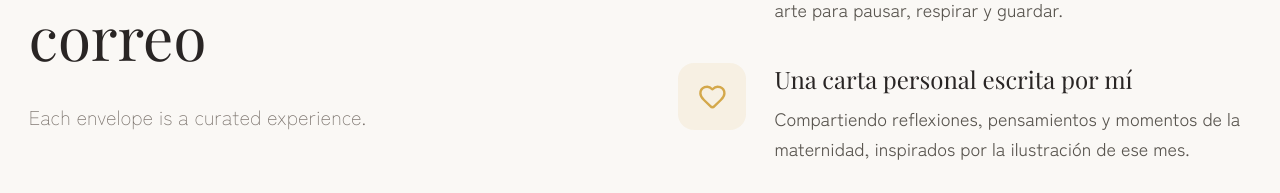
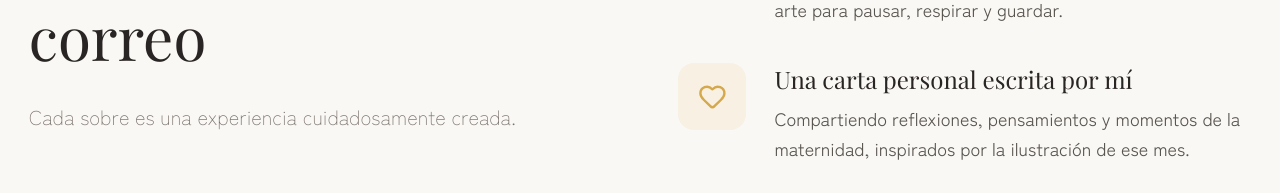
Before and after one commit to brunoferraric1/Clarearte, a Next.js app: page /1/supermamasclub in a window 1280 px wide. Shown: the part 3866-4059 px from the top of the page. Built offline with nearby package versions, Linux system fonts and the light colour scheme; no server answers; a web font is replaced by a local one.

Commit message:
Add receive subtitles for multilingual support in Super Mamas Club

```diff
--- a/app/[lang]/supermamasclub/page.tsx
+++ b/app/[lang]/supermamasclub/page.tsx
@@ -68,6 +68,7 @@ const copy = {
       },
     ],
     receiveTitle: 'Qué recibirás en el correo',
+    receiveSubtitle: 'Cada sobre es una experiencia cuidadosamente creada.',
     receiveItems: [
       {
         title: 'Postal A6 ilustrada',
@@ -168,6 +169,7 @@ const copy = {
       },
     ],
     receiveTitle: 'O que vais receber no correio',
+    receiveSubtitle: 'Cada envelope é uma experiência cuidadosamente criada.',
     receiveItems: [
       {
         title: 'Postal A6 ilustrado',
@@ -268,6 +270,7 @@ const copy = {
       },
     ],
     receiveTitle: 'What you\'ll receive in the mail',
+    receiveSubtitle: 'Each envelope is a curated experience.',
     receiveItems: [
       {
         title: 'An illustrated A6 postcard',
--- a/src/components/supermamasclub/page-content.tsx
+++ b/src/components/supermamasclub/page-content.tsx
@@ -71,6 +71,7 @@ type SuperMamasCopy = {
   howTitle: string
   howSteps: HowStep[]
   receiveTitle: string
+  receiveSubtitle: string
   receiveItems: ReceiveItem[]
   valuesTitle: string
   values: ValueItem[]
@@ -505,7 +506,7 @@ export function SuperMamasClubContent({ copy: t }: ContentProps) {
                {t.receiveTitle}
              </h2>
              <p className="text-xl text-stone-500 font-light">
-               Each envelope is a curated experience.
+               {t.receiveSubtitle}
              </p>
           </motion.div>
 
```
